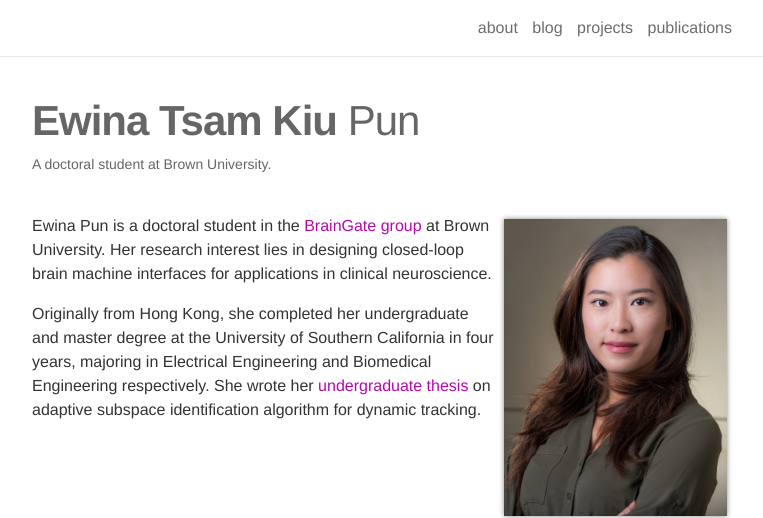
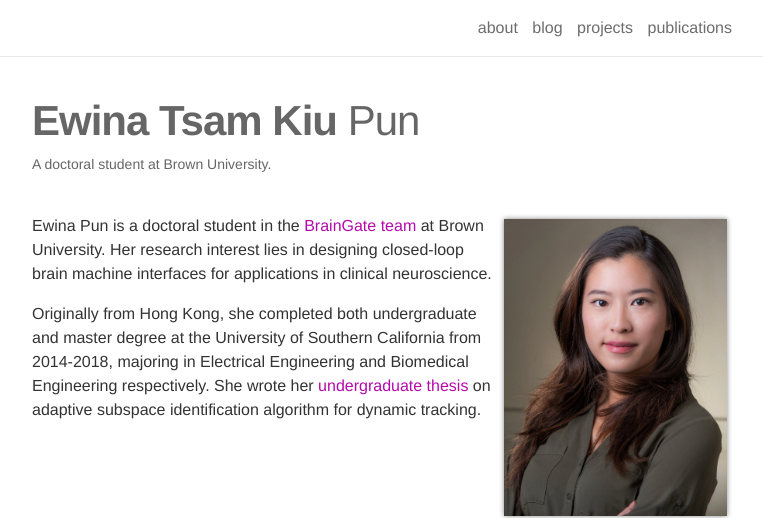
Before and after one commit to ewinapun/ewinapun.github.io, a Jekyll site: the page built from _pages/about.md, in a window 1280 px wide and 900 px high. Shown: the top 518 px of the window, without its empty margins (258-1021 px from the left). Built offline with Jekyll 4.4.1, drawn with Linux system fonts in a browser that asks for light colours; nearby versions of some CDN libraries.

```diff
--- a/_pages/about.md
+++ b/_pages/about.md
@@ -16,6 +16,6 @@ news: true
 social: true
 ---
 
-Ewina Pun is a doctoral student in the <a href="https://www.braingate.org/">BrainGate group</a> at Brown University. Her research interest lies in designing closed-loop brain machine interfaces for applications in clinical neuroscience.
+Ewina Pun is a doctoral student in the <a href="https://www.braingate.org/">BrainGate team</a> at Brown University. Her research interest lies in designing closed-loop brain machine interfaces for applications in clinical neuroscience.
 
-Originally from Hong Kong, she completed her undergraduate and master degree at the University of Southern California in four years, majoring in Electrical Engineering and Biomedical Engineering respectively. She wrote her <a href="http://ewinapun.tk/projects/2_project/">undergraduate thesis</a> on adaptive subspace identification algorithm for dynamic tracking.
+Originally from Hong Kong, she completed both undergraduate and master degree at the University of Southern California from 2014-2018, majoring in Electrical Engineering and Biomedical Engineering respectively. She wrote her <a href="http://ewinapun.tk/projects/2_project/">undergraduate thesis</a> on adaptive subspace identification algorithm for dynamic tracking.
```
Also changed, not shown: _posts/2018-11-25-dim-reduction-methods.md (+2 -2 lines).
